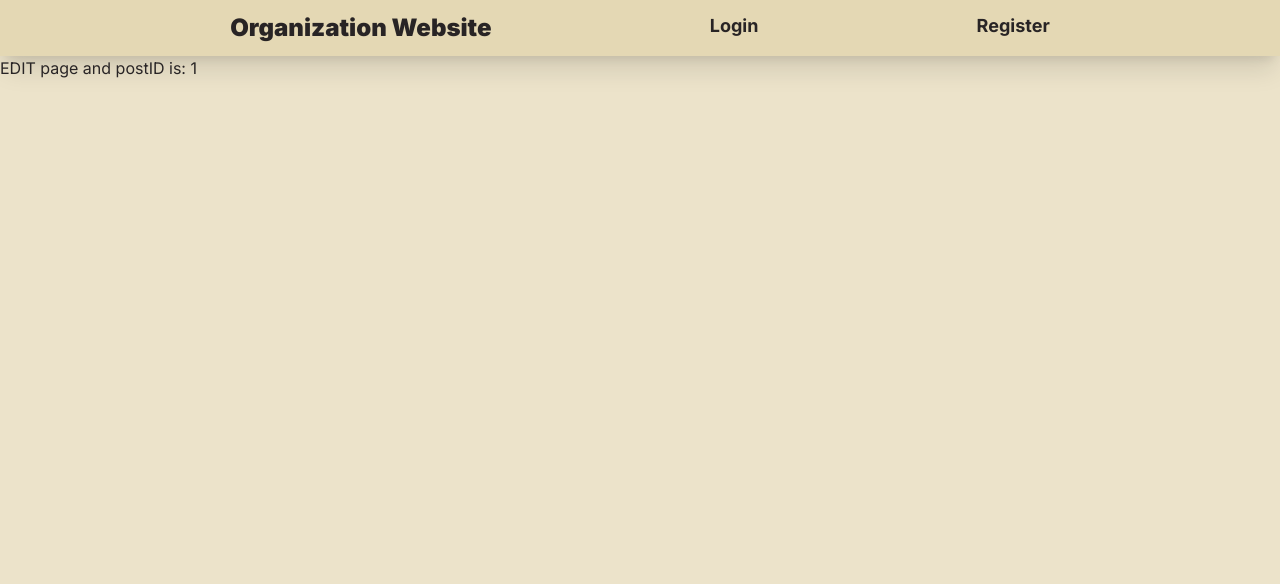
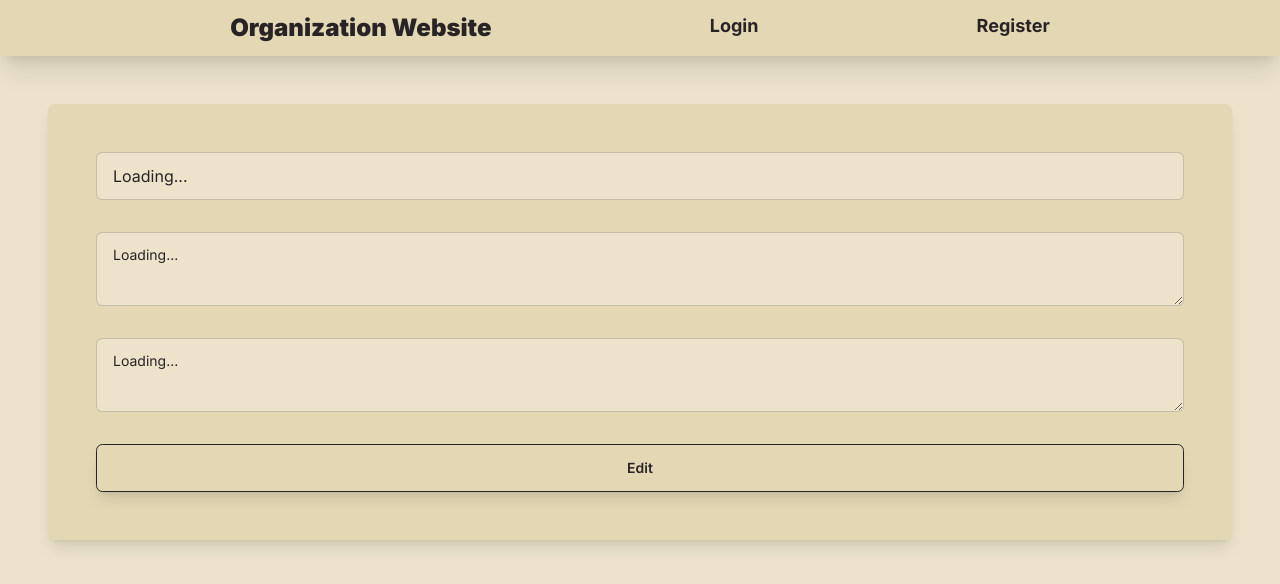
Before and after one commit to artemisia0/organization-website, a Next.js app: page /editpost/1 in a window 1280 px wide. Shown: the top 584 px of the page. Built offline with nearby package versions, Linux system fonts and the light colour scheme; no server answers.

Commit message:
Added better editpost/[postID] page, fixed some bugs on other pages

```diff
--- a/app/actions/posts.js
+++ b/app/actions/posts.js
@@ -2,6 +2,7 @@
 
 import {Post} from '@/app/models/post'
 import {connectDB} from '@/app/lib/connectDB'
+import {redirect} from 'next/navigation'
 
 
 export async function postsData(currentPage, pageSize) {
@@ -58,6 +59,25 @@ export async function addPost(currentState, formData) {
 		postID: await biggestPostID() + 1
 	})
 	await newPost.save()
+	redirect('/')
+}
+
+export async function editPost(currentState, formData) {
+	await connectDB()
+
+	const title = formData.get('title')
+	const desc = formData.get('desc')
+	const contents = formData.get('contents')
+	const postID = parseInt(formData.get('postID'))
+
+	const newPostData = {
+		title,
+		desc,
+		contents,
+	}
+
+	await Post.updateOne({postID}, newPostData)
+	redirect('/')
 }
 
 export async function deletePost(postID) {
--- a/app/editpost/[postID]/page.jsx
+++ b/app/editpost/[postID]/page.jsx
@@ -1,12 +1,61 @@
 'use client'
 
 import React from 'react'
+import {editPost, postData} from '@/app/actions/posts'
+import SubmitFormButton from '@/app/ui/submitFormButton'
+import {useFormState} from 'react-dom'
+import {useState, useEffect} from 'react'
 
 
 export default function EditPostPage({params}) {
+	const [, formAction] = useFormState(editPost, null)
+	const [title, setTitle] = useState("Loading...")
+	const [desc, setDesc] = useState("Loading...")
+	const [contents, setContents] = useState("Loading...")
+
+	useEffect(
+		() => {
+			postData(params.postID).then(
+				data => {
+					data = JSON.parse(data)
+					setTitle(data.title)
+					setDesc(data.desc)
+					setContents(data.contents)
+				}
+			)
+		},
+		[params.postID, setTitle, setDesc, setContents]
+	)
+
+	const handleTitleChange = event => {
+		setTitle(event.target.value)
+	}
+
+	const handleDescChange = event => {
+		setDesc(event.target.value)
+	}
+
+	const handleContentsChange = event => {
+		setContents(event.target.value)
+	}
+
 	return (
-		<div>
-			EDIT page and postID is: {params.postID}
-		</div>
+		<form className="card shadow-lg bg-base-200 p-8 m-12"
+			action={formAction}>
+			<input name="postID" type="hidden" defaultValue={params.postID} />
+			<input name="title" placeholder="Title"
+				className="input input-bordered m-4"
+				onChange={handleTitleChange}
+				value={title} />
+			<textarea name="desc" placeholder="Description"
+				className="textarea textarea-bordered m-4"
+				onChange={handleDescChange}
+				value={desc} />
+			<textarea name="contents" placeholder="Contents"
+				className="textarea textarea-bordered m-4"
+				onChange={handleContentsChange}
+				value={contents} />
+			<SubmitFormButton>Edit</SubmitFormButton>
+		</form>
 	)
 }
```
